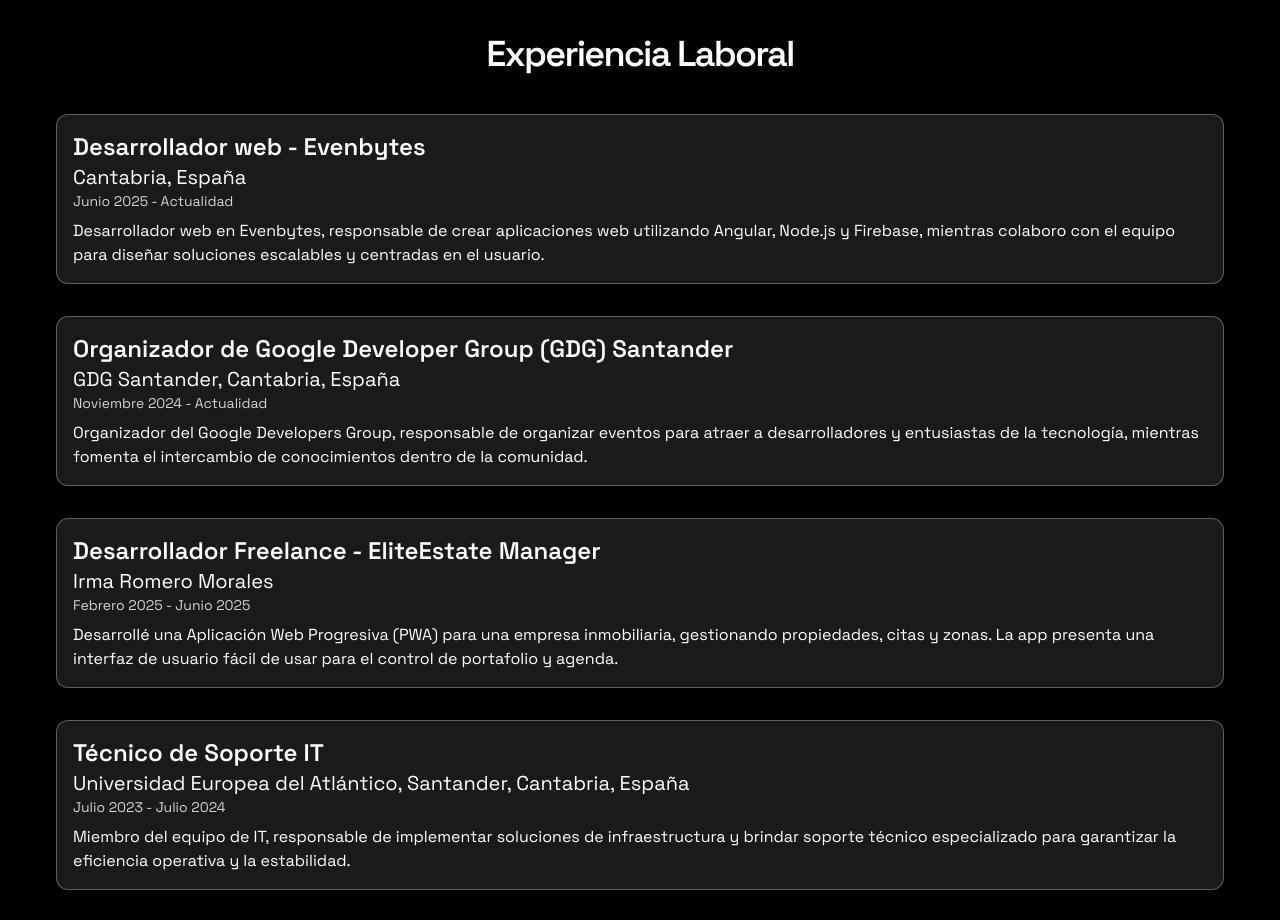
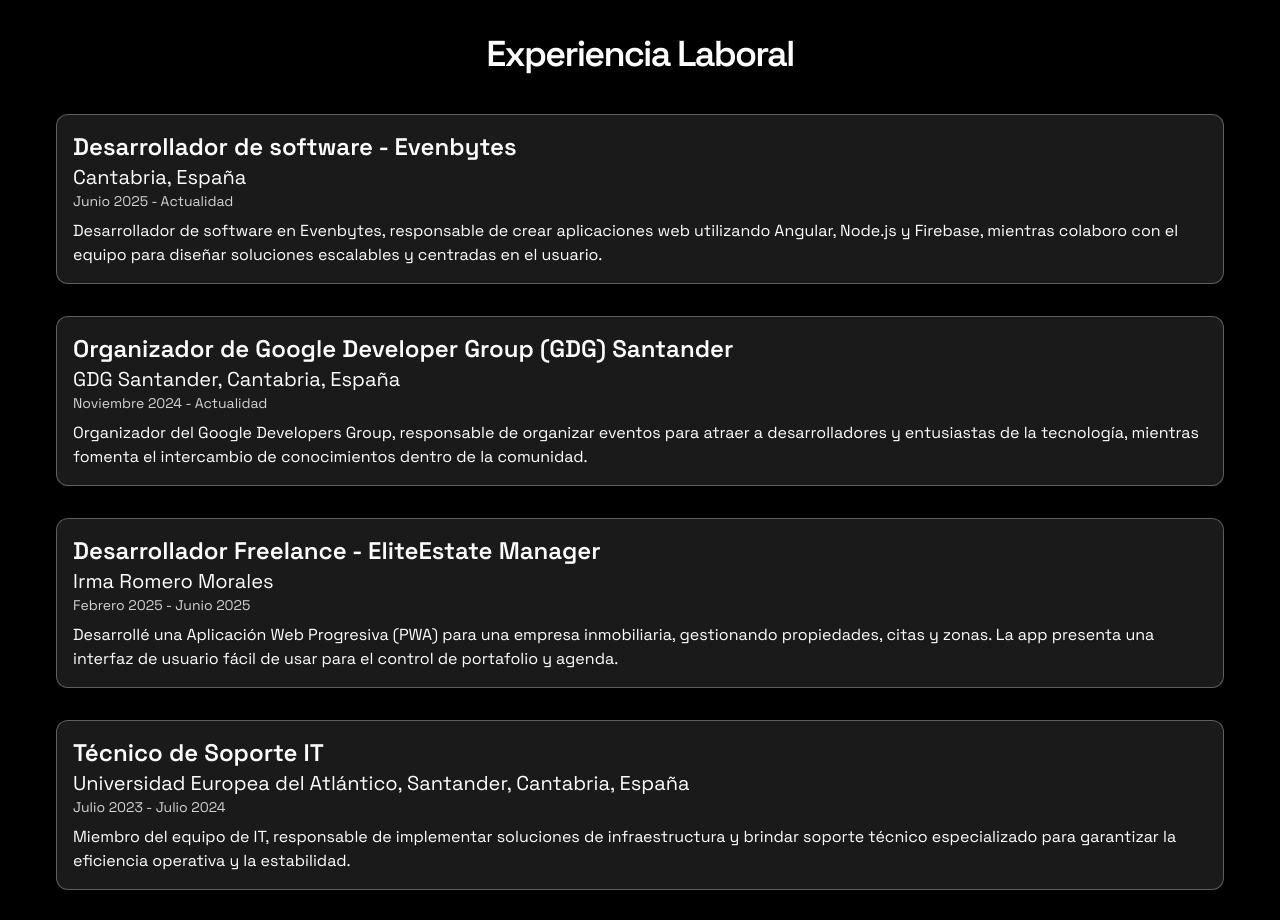
Before and after one commit to sgomez-dev/sgomez-portfolio, a Next.js app: page / in a window 1280 px wide. Shown: the part 2780-3700 px from the top of the page. Built offline with nearby package versions, Linux system fonts and the light colour scheme.

Commit message:
Update index.jsx

```diff
--- a/src/constants/index.jsx
+++ b/src/constants/index.jsx
@@ -246,11 +246,11 @@
 
 export const EXPERIENCES = [
   {
-    title: "Desarrollador web - Evenbytes",
+    title: "Desarrollador de software - Evenbytes",
     company: "Cantabria, España",
     duration: "Junio 2025 - Actualidad",
     description:
-      "Desarrollador web en Evenbytes, responsable de crear aplicaciones web utilizando Angular, Node.js y Firebase, mientras colaboro con el equipo para diseñar soluciones escalables y centradas en el usuario.",
+      "Desarrollador de software en Evenbytes, responsable de crear aplicaciones web utilizando Angular, Node.js y Firebase, mientras colaboro con el equipo para diseñar soluciones escalables y centradas en el usuario.",
   },
   {
     title: "Organizador de Google Developer Group (GDG) Santander",
```
